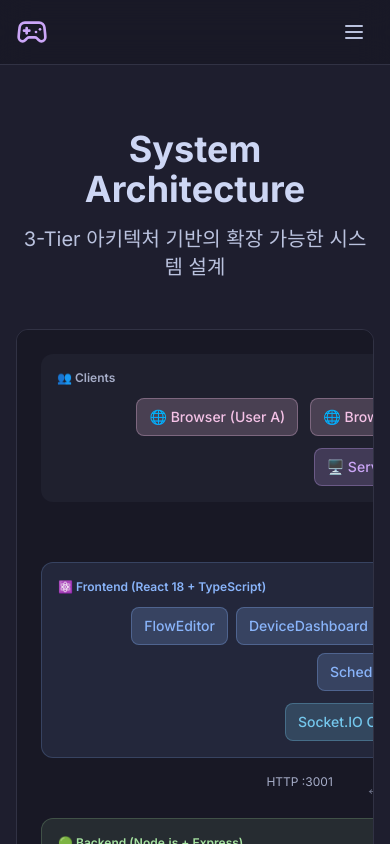
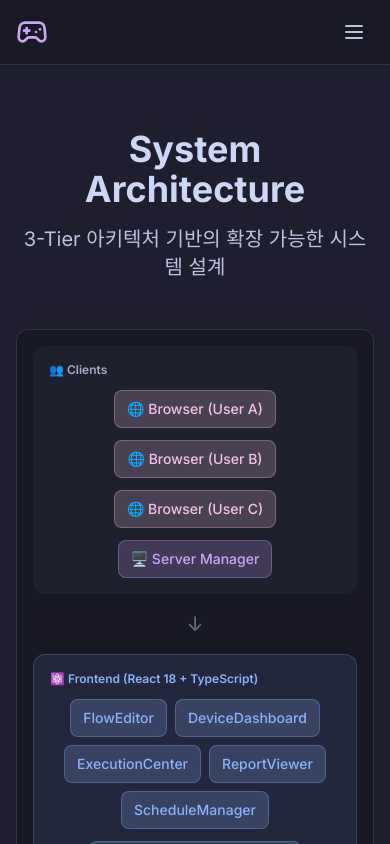
Before and after one commit to kws0109/qa-automation-portfolio, a React (Vite) app: page /qa-automation-portfolio/architecture in a window 390 px wide. Shown: the top 844 px of the page. Built offline with nearby package versions, Linux system fonts and the light colour scheme.

Commit message:
fix: 다이어그램 overflow 이슈 수정

```diff
--- a/src/components/ArchitectureDiagram.tsx
+++ b/src/components/ArchitectureDiagram.tsx
@@ -33,8 +33,8 @@ const LayerLabel = ({ children, color }: { children: React.ReactNode; color: str
 
 export default function ArchitectureDiagram() {
   return (
-    <div className="relative bg-mantle rounded-xl border border-surface0 p-6 overflow-x-auto">
-      <div className="min-w-[700px] space-y-4">
+    <div className="relative bg-mantle rounded-xl border border-surface0 p-4 md:p-6 overflow-visible">
+      <div className="space-y-4">
 
         {/* Clients Layer */}
         <motion.div
--- a/src/pages/Architecture.tsx
+++ b/src/pages/Architecture.tsx
@@ -19,7 +19,7 @@ export default function Architecture() {
         </motion.div>
 
         {/* Architecture Diagram */}
-        <div className="mb-12">
+        <div className="mb-12 overflow-visible">
           <ArchitectureDiagram />
         </div>
 
```
